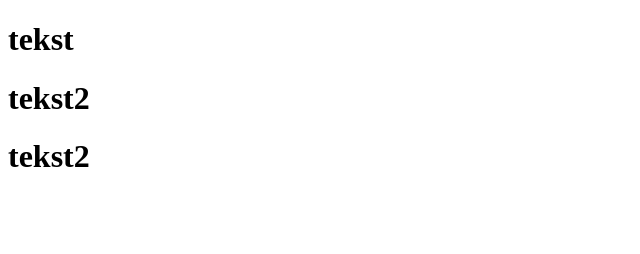
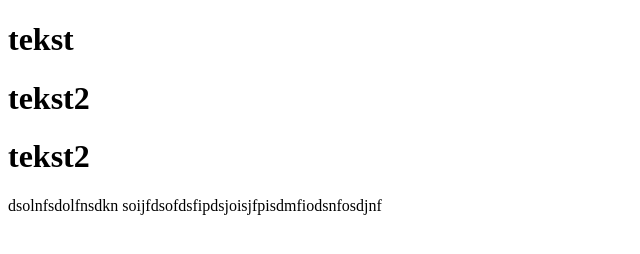
Before and after one commit to mkornil/trening, a plain HTML site: page index.html in a window 1280 px wide. Shown: the whole page, without its empty margins (0-640 px from the left). Drawn offline with Linux system fonts and the light colour scheme.

Commit message:
commit 7

```diff
--- a/index.html
+++ b/index.html
@@ -13,6 +13,9 @@
 <h1> tekst</h1>
 <h1> tekst2</h1>
 <h1> tekst2</h1>
+dsolnfsdolfnsdkn
+
+soijfdsofdsfipdsjoisjfpisdmfiodsnfosdjnf
 
 
 </body>
```
